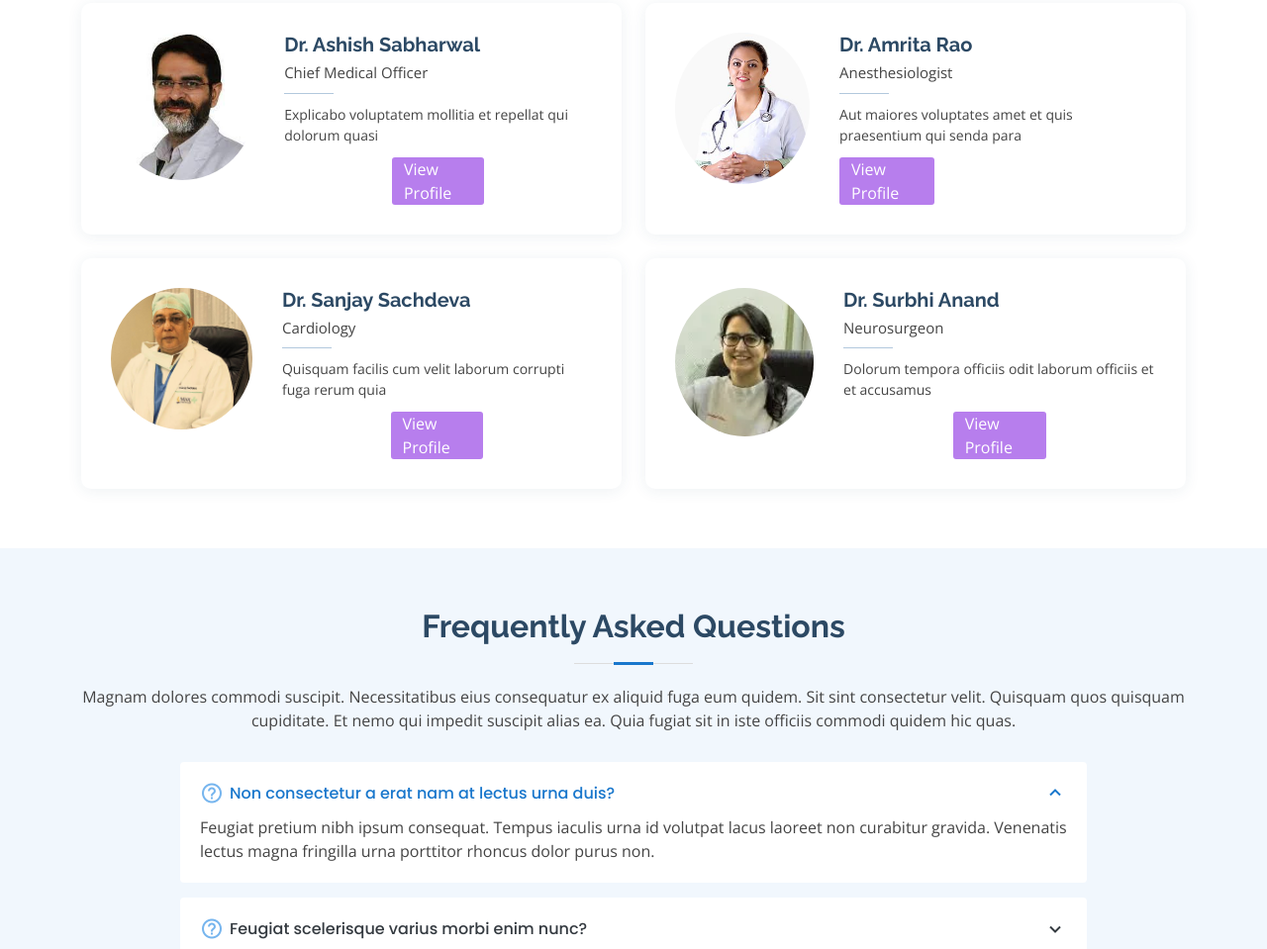
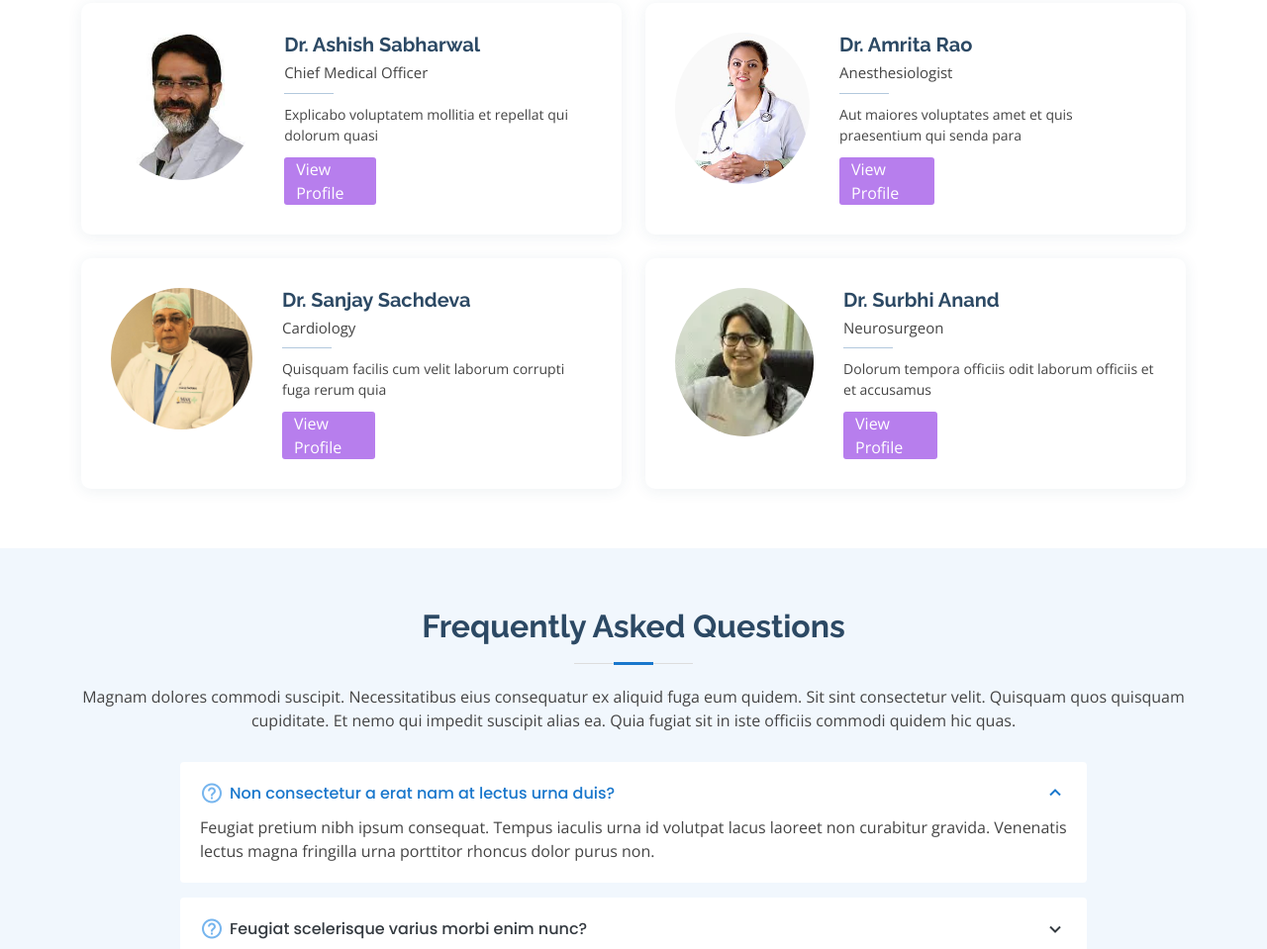
Before and after one commit to adhiavraj/rwpd-project, a plain HTML site: page Medilab/index.html in a window 1280 px wide. Shown: the part 4522-5481 px from the top of the page at 99% size. Drawn offline with nearby package versions, Linux system fonts and the light colour scheme.

Commit message:
Update index.html

```diff
--- a/Medilab/index.html
+++ b/Medilab/index.html
@@ -486,7 +486,7 @@
                 <span>Chief Medical Officer</span>
                 <p>Explicabo voluptatem mollitia et repellat qui dolorum quasi</p>
                 <div class="social">
-                  <a href="View_Ashish.html" class="container-fluid view" target="_main_">View Profile</a>
+                  <a href="View_Ashish.html" class="view" target="_main_">View Profile</a>
                   <!-- <a href=""><i class="ri-twitter-fill"></i></a>
                   <a href=""><i class="ri-facebook-fill"></i></a>
                   <a href=""><i class="ri-instagram-fill"></i></a>
@@ -504,7 +504,7 @@
                 <span>Anesthesiologist</span>
                 <p>Aut maiores voluptates amet et quis praesentium qui senda para</p>
                 <div class="social">
-                  <a href="View_Amrita.html" class="container-fliud view" target="_main_">View Profile</a>
+                  <a href="View_Amrita.html" class=" view" target="_main_">View Profile</a>
                   <!-- <a href=""><i class="ri-twitter-fill"></i></a>
                     <a href=""><i class="ri-facebook-fill"></i></a>
                     <a href=""><i class="ri-instagram-fill"></i></a>
@@ -522,7 +522,7 @@
                   <span>Cardiology</span>
                   <p>Quisquam facilis cum velit laborum corrupti fuga rerum quia</p>
                   <div class="social">
-                    <a href="View_Sanjay.html" class="container-fluid view" target="_main_">View Profile</a>
+                    <a href="View_Sanjay.html" class="view" target="_main_">View Profile</a>
                     <!-- <a href=""><i class="ri-twitter-fill"></i></a> -->
                     <!-- <a href=""><i class="ri-facebook-fill"></i></a> -->
                     <!-- <a href=""><i class="ri-instagram-fill"></i></a> -->
@@ -540,7 +540,7 @@
                   <span>Neurosurgeon</span>
                   <p>Dolorum tempora officiis odit laborum officiis et et accusamus</p>
                   <div class="social">
-                    <a href="View_Surbhi.html" class="container-fluid view" target="_main_">View Profile</a>
+                    <a href="View_Surbhi.html" class="view" target="_main_">View Profile</a>
                     <!-- <a href=""><i class="ri-twitter-fill"></i></a> -->
                     <!-- <a href=""><i class="ri-facebook-fill"></i></a> -->
                     <!-- <a href=""><i class="ri-instagram-fill"></i></a> -->
```
